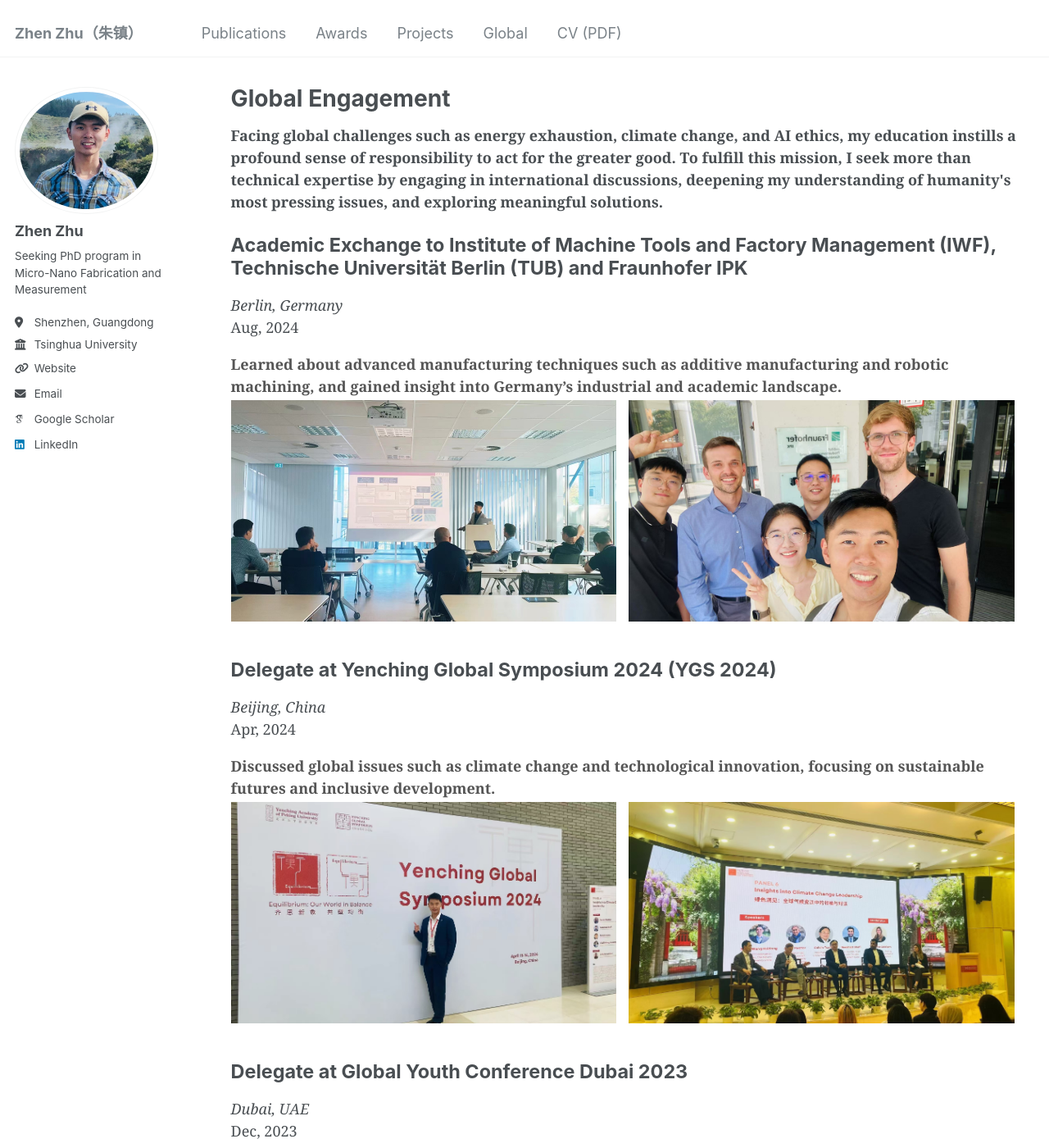
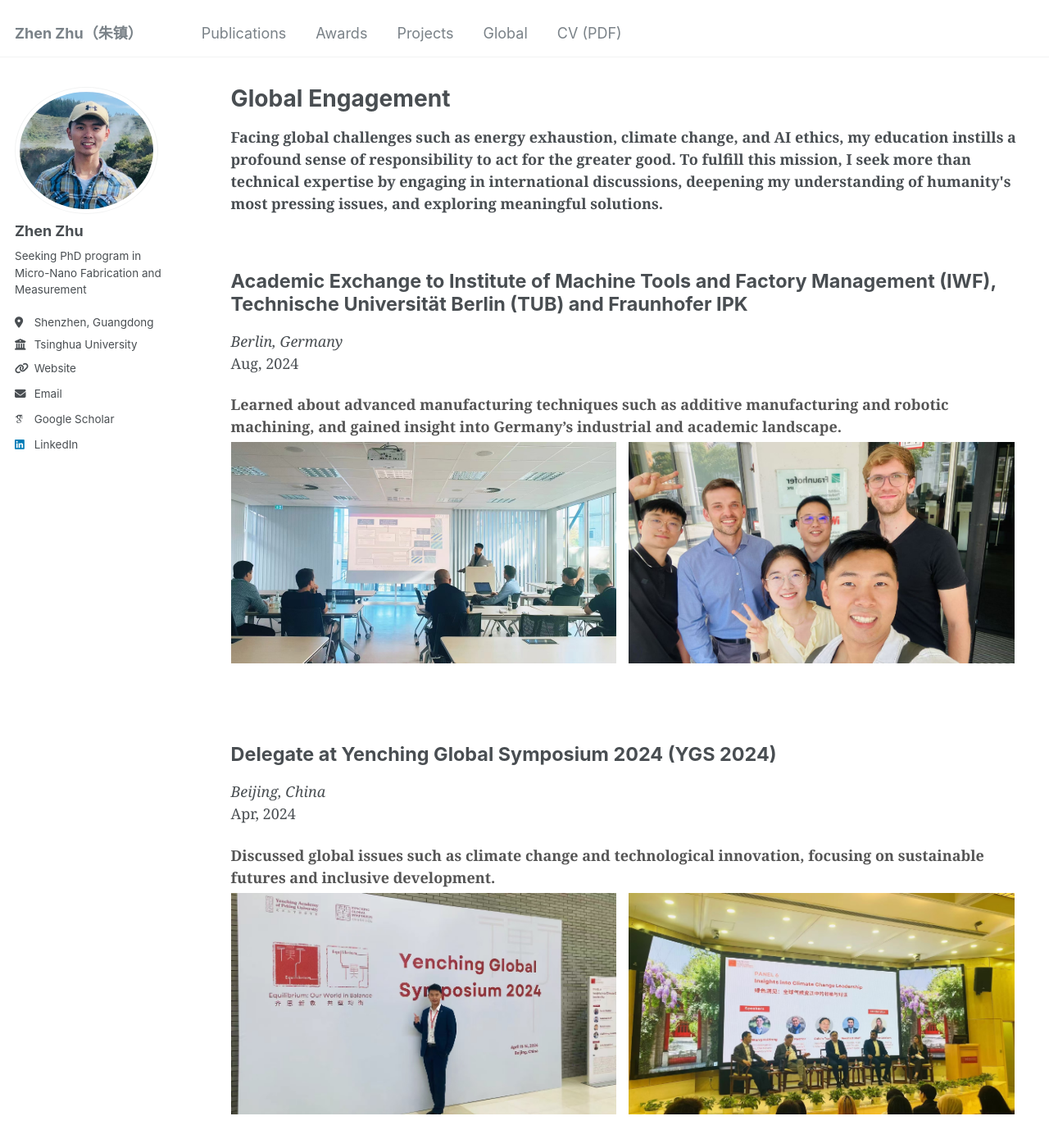
Before and after one commit to zhenzhuzz/zhenzhuzz.github.io, a Jekyll site: the page built from _pages/global.html, in a window 1280 px wide and 1400 px high. Shown: the whole window at 82% size. Built offline with Jekyll 4.4.1, drawn with Linux system fonts in a browser that asks for light colours; some web fonts are replaced.

Commit message:
Update global.html

```diff
--- a/_pages/global.html
+++ b/_pages/global.html
@@ -12,7 +12,7 @@ author_profile: true
 <div class="global-grid">
   <div class="program">
     <h3 class="program-title">Academic Exchange to Institute of Machine Tools and Factory Management (IWF), Technische Universität Berlin (TUB) and Fraunhofer IPK</h3>
-    <p><em>Berlin, Germany</em><br>Aug, 2024</p>
+    <p class="locdate"><em>Berlin, Germany</em><br>Aug, 2024</p>
     <p class="feeling-section">Learned about advanced manufacturing techniques such as additive manufacturing and robotic machining, and gained insight into Germany’s industrial and academic landscape.</p>
     <div class="program-images">
       <img src="/images/TUB-1.jpg" alt="TUB Image 1" class="program-image">
@@ -22,7 +22,7 @@ author_profile: true
 
   <div class="program">
     <h3 class="program-title">Delegate at Yenching Global Symposium 2024 (YGS 2024)</h3>
-    <p><em>Beijing, China</em><br>Apr, 2024</p>
+    <p class="locdate"><em>Beijing, China</em><br>Apr, 2024</p>
     <p class="feeling-section">Discussed global issues such as climate change and technological innovation, focusing on sustainable futures and inclusive development.</p>
     <div class="program-images">
       <img src="/images/YGS-1.jpg" alt="YGS Image 1" class="program-image">
@@ -32,7 +32,7 @@ author_profile: true
 
   <div class="program">
     <h3 class="program-title">Delegate at Global Youth Conference Dubai 2023</h3>
-    <p><em>Dubai, UAE</em><br>Dec, 2023</p>
+    <p class="locdate"><em>Dubai, UAE</em><br>Dec, 2023</p>
     <p class="feeling-section">Had insightful discussions on empowering youth leadership for climate action.</p>
     <div class="program-images">
       <img src="/images/Dubai-1.jpg" alt="Dubai Image 1" class="program-image">
@@ -42,7 +42,7 @@ author_profile: true
 
   <div class="program">
     <h3 class="program-title">Core-organizer at 1st Tsinghua Global Youth Dialogue</h3>
-    <p><em>Shenzhen-Chengdu-Beijing, China</em><br>Aug, 2023</p>
+    <p class="locdate"><em>Shenzhen-Chengdu-Beijing, China</em><br>Aug, 2023</p>
     <p class="feeling-section">Engaged with global youths on pressing issues, realizing the importance of youth-led dialogues in addressing global challenges.</p>
     <div class="program-images">
       <img src="/images/TGYD-1.jpg" alt="TGYD Image 1" class="program-image">
@@ -52,7 +52,7 @@ author_profile: true
 
   <div class="program">
     <h3 class="program-title">Participant at Entrepreneurship Bootcamp held by Hong Kong University of Science and Technology (HKUST)</h3>
-    <p><em>Hong Kong, China</em><br>Jul, 2023</p>
+    <p class="locdate"><em>Hong Kong, China</em><br>Jul, 2023</p>
     <p class="feeling-section">Attended meaningful sessions and engaged with the local startup environment.</p>
     <div class="program-images">
       <img src="/images/HKUST-1.jpg" alt="HKUST Image 1" class="program-image">
@@ -62,7 +62,7 @@ author_profile: true
 
   <div class="program">
     <h3 class="program-title">Academic Exchange to University of Auckland</h3>
-    <p><em>Auckland, New Zealand</em><br>Nov, 2019</p>
+    <p class="locdate"><em>Auckland, New Zealand</em><br>Nov, 2019</p>
     <p class="feeling-section">Gained deep insight into the local academic culture and explored research opportunities.</p>
     <div class="program-images">
       <img src="/images/UniversityofAuckland-1.jpg" alt="University of Auckland Image 1" class="program-image">
@@ -72,30 +72,39 @@ author_profile: true
 </div>
 
 <style>
+
+  .intro-text {
+      margin-top: 20px;
+      margin-bottom: 20px; /* Controls the space between the introduction and the first title */
+  }
+
   .global-grid {
     display: flex;
     flex-direction: column;
-    gap: 20px; /* Narrowed the vertical space between sections */
+    gap: 30px; /* Narrowed the vertical space between sections */
   }
 
   .program {
     text-align: left;
-    margin-bottom: 15px; /* Reduced space between programs */
+/*     margin-top: 20px; /* Reduced space between programs */
+    margin-bottom: 20px; /* Reduced space between programs */ */
   }
 
   .program-title {
       font-size: 1.3em; /* Font size for the program titles */
-      margin-bottom: 3px; /* Controls space between title and location */
+/*       margin-bottom: 3px; /* Controls space between title and location */ */
   }
 
-  .program p {
-    margin-bottom: 3px; /* Controls space between date and feeling */
+  .program-locdate {
+    margin-top: 3px; /* Adjust space above the location */
+    margin-bottom: 3px; /* Adjust space below the location if needed */
   }
 
-  .feeling-section {
+   .feeling-section {
       font-family: "Georgia", serif; /* Special font for feeling section */
       font-weight: bold; /* Make the font bold */
       color: #555; /* Slightly muted color for emphasis */
+      margin-bottom: 5px;
   }
 
 
@@ -110,18 +119,6 @@ author_profile: true
     object-fit: cover; /* Maintain aspect ratio, crop if necessary */
   }
 
-  .intro-text {
-      margin-bottom: 15px;
-      margin-bottom: 15px; /* Controls the space between the introduction and the first title */
-  }
-
-
-
-
-
-  .program-title {
-      margin-top: 10px; /* Adjust the space between the title and any text before it */
-  }
 
 
 </style>
```
